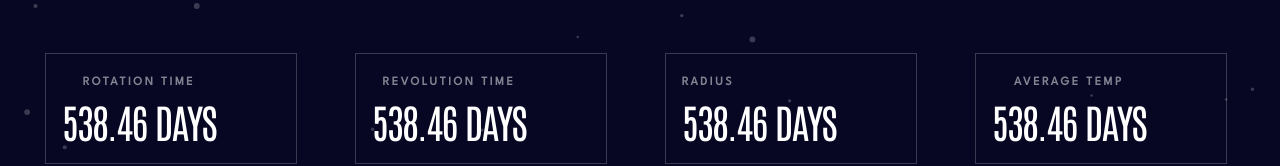
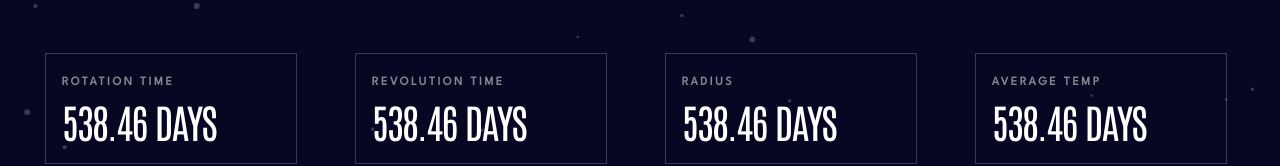
Before and after one commit to dahliasalem/planets-proj, a Vue app: page / in a window 1280 px wide. Shown: the part 672-838 px from the top of the page. Built offline with nearby package versions, Linux system fonts and the light colour scheme; no server answers.

Commit message:
center items on cards

```diff
--- a/src/components/Planet.vue
+++ b/src/components/Planet.vue
@@ -104,7 +104,7 @@ async function searchWiki() {
       <div
         class="mr-2  flex flex-row items-center justify-between border border-white border-opacity-20 px-4 sm:flex-col py-2 md:py-4 lg:pr-20 mb-3"
       >
-        <span class="text-sm uppercase text-gray"> Rotation Time</span>
+        <span class="text-sm uppercase text-gray self-center sm:self-start"> Rotation Time</span>
         <span class="font-antonio text-2xl uppercase lg:text-4xl">
           538.46 Days
         </span>
@@ -112,7 +112,7 @@ async function searchWiki() {
       <div
         class="mr-2  flex flex-row items-center justify-between border border-white border-opacity-20 px-4 sm:flex-col py-2 md:py-4 lg:pr-20 mb-3"
       >
-        <span class="text-sm uppercase text-gray"> Revolution Time</span>
+        <span class="text-sm uppercase text-gray self-center sm:self-start"> Revolution Time</span>
         <span class="font-antonio text-2xl uppercase lg:text-4xl">
           538.46 Days
         </span>
@@ -128,7 +128,7 @@ async function searchWiki() {
       <div
         class="mr-2  flex flex-row items-center justify-between border border-white border-opacity-20 px-4 sm:flex-col py-2 md:py-4 lg:pr-20 mb-3"
       >
-        <span class="text-sm uppercase text-gray"> Average Temp</span>
+        <span class="text-sm uppercase text-gray self-center sm:self-start"> Average Temp</span>
         <span class="font-antonio text-2xl uppercase lg:text-4xl">
           538.46 Days
         </span>
```
